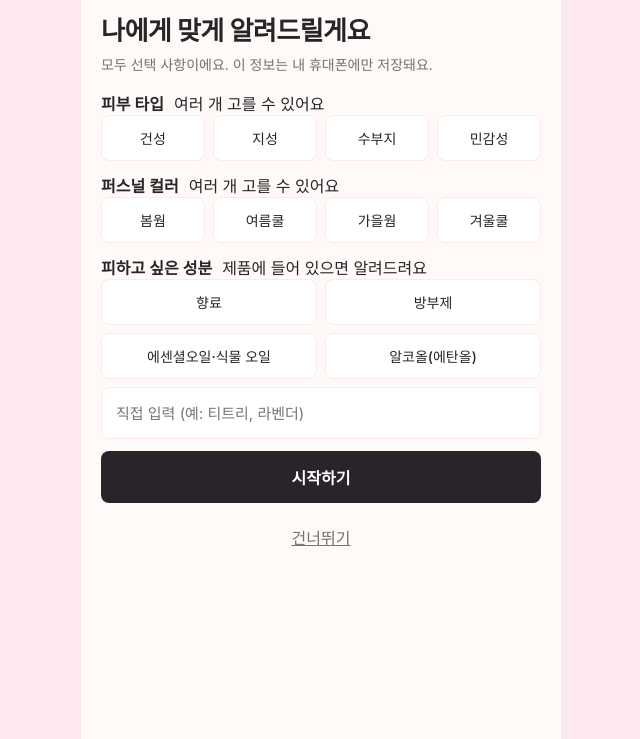
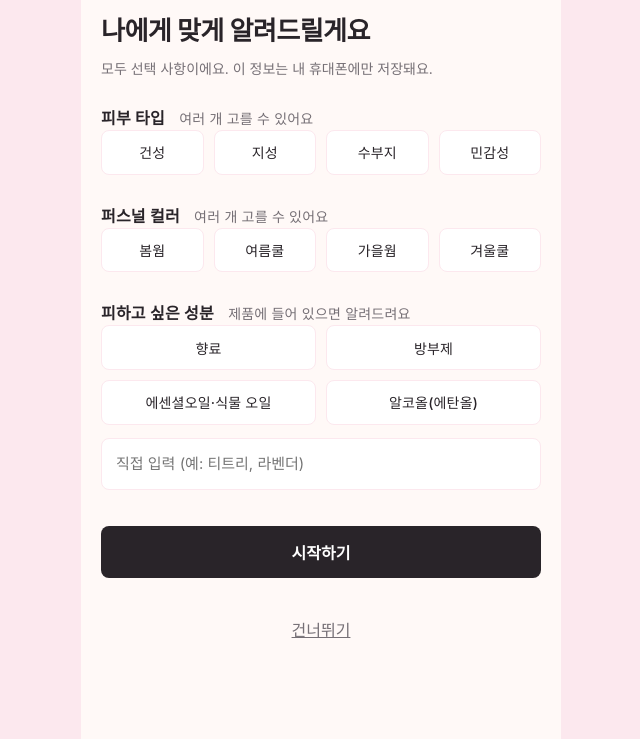
Before and after one commit to sinnoske0505/tripick, a website: page public/index.html in a window 1280 px wide. Shown: the part 61-800 px from the top of the page, without its empty margins (319-959 px from the left). Drawn offline with Linux system fonts and the light colour scheme; no server answers; a web font is replaced by a local one.

Commit message:
Profile screen: more breathing room, still fits one screen
Co-Authored-By: Claude Opus 5.5 <noreply@anthropic.com>
Claude-Session: https://claude.ai/code/session_01J1eL473qRSi5bqfb5pToaz

```diff
--- a/public/style.css
+++ b/public/style.css
@@ -392,3 +392,22 @@ body, .p-name, .nm, .bar-title, .sheet h2, .sub { word-break: keep-all; overflow
 .pc-card.none { background: var(--surface); box-shadow: var(--shadow); font-size: 15px; }
 .pc-card small { display: block; margin-top: 4px; font-size: 14px; color: var(--sub); }
 .pc-card small a { color: var(--sub); text-decoration: underline; }
+
+/* 내 피부 정보: 글자 사이 여유 (화면 높이에 맞춰 늘고 줄어듦, 한 화면 유지) */
+#profile-form { gap: clamp(18px, 3.6vh, 34px); }
+#profile-form .field { gap: clamp(10px, 1.6vh, 14px); }
+#profile-form .field-label { line-height: 1.5; letter-spacing: 0.2px; }
+#profile-form .field-label span { margin-left: 10px; font-size: 14px; color: var(--sub); }
+#profile-form .choices { gap: 10px; }
+#profile-form .choices button { min-height: clamp(44px, 5.6vh, 50px); letter-spacing: 0.2px; }
+#s-profile .page-copy { margin-bottom: clamp(4px, 1.2vh, 12px); }
+#s-profile .page-copy h1 { margin-bottom: 10px; }
+#s-profile .page-copy p { line-height: 1.6; }
+#profile-form #profile-save { margin-top: clamp(4px, 1vh, 10px); }
+@media (max-height: 700px) {
+  #s-profile { gap: 10px; padding-bottom: calc(env(safe-area-inset-bottom) + 12px); }
+  #profile-form { gap: 16px; }
+  #profile-form .field { gap: 9px; }
+  #profile-form #profile-save { margin-top: 0; }
+  #s-profile .page-copy { margin-bottom: 0; }
+}
```
